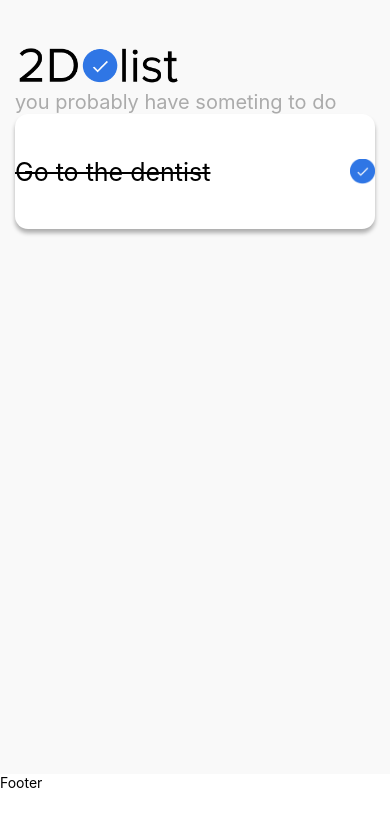
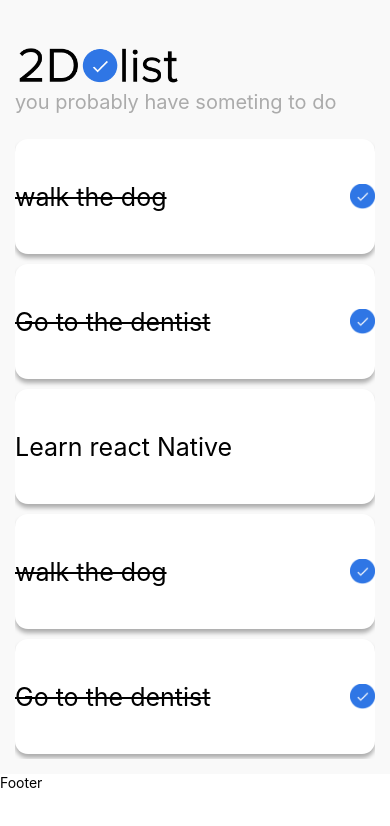
Before and after one commit to mutzon/todo, a React Native app: screen / in a window 390 px wide. Shown: the top 826 px of the page. Built offline with nearby package versions, Linux system fonts and the light colour scheme.

Commit message:
færdig med scrollable44

```diff
--- a/App.js
+++ b/App.js
@@ -1,26 +1,50 @@
 
-import { StyleSheet, Text, View } from 'react-native';
+import { ScrollView, StyleSheet, Text, View } from 'react-native';
 import {SafeAreaProvider, SafeAreaView} from "react-native-safe-area-context"
 import {s} from "./App.style"
 import { Header } from './components/Header/Header';
 import { CardTodo } from './components/CardTodo/CardTodo';
+import { useState } from 'react';
 
-const TODO_LIST=[
-  {id: 1, title: "walk the dog", isCompleted: true},
-  {id: 2, title: "Go to the dentist", isCompleted: true},
-  {id: 3, title: "Learn react Native", isCompleted: false}
-]
+// const TODO_LIST=[
+//   {id: 1, title: "walk the dog", isCompleted: true},
+//   {id: 2, title: "Go to the dentist", isCompleted: true},
+//   {id: 3, title: "Learn react Native", isCompleted: false}
+// ]
 
 export default function App() {
+
+  const [todoList, setTodoList] = useState([
+    {id: 1, title: "walk the dog", isCompleted: true},
+    {id: 2, title: "Go to the dentist", isCompleted: true},
+    {id: 3, title: "Learn react Native", isCompleted: false},
+    {id: 4, title: "walk the dog", isCompleted: true},
+    {id: 5, title: "Go to the dentist", isCompleted: true},
+    {id: 6, title: "Learn react Native", isCompleted: false},
+    {id: 7, title: "walk the dog", isCompleted: true},
+    {id: 8, title: "Go to the dentist", isCompleted: true},
+    {id: 9, title: "Learn react Native", isCompleted: false}
+  ])
+
+function renerTodoList(){
+  return todoList.map((todo)=><View key= {todo.id} style= {s.cardItem}><CardTodo todo={todo}/></View>)
+
+}
+
   return (
 
   <>
   <SafeAreaProvider>
     <SafeAreaView style = {s.app}>
+      <View style = {s.header}>
       <Header></Header>
-      <CardTodo todo= {TODO_LIST[1]}></CardTodo>
-
-
+      </View>
+      <View style= {s.body}>
+        <ScrollView>
+        {renerTodoList()}
+        </ScrollView>
+      </View>
+      <View></View>
     </SafeAreaView>
   </SafeAreaProvider>
      <View style = {s.footer}><Text>Footer</Text></View>
--- a/App.style.js
+++ b/App.style.js
@@ -7,9 +7,10 @@ export const s = StyleSheet.create({
         padding: 15
 
     },
+    cardItem:{marginBottom: 10},
     header: {flex: 1},
     body: {flex: 5},
-    footer:{height: 70}
+    footer:{backgroundColor: "white", height: 70}
 
 
 
```
